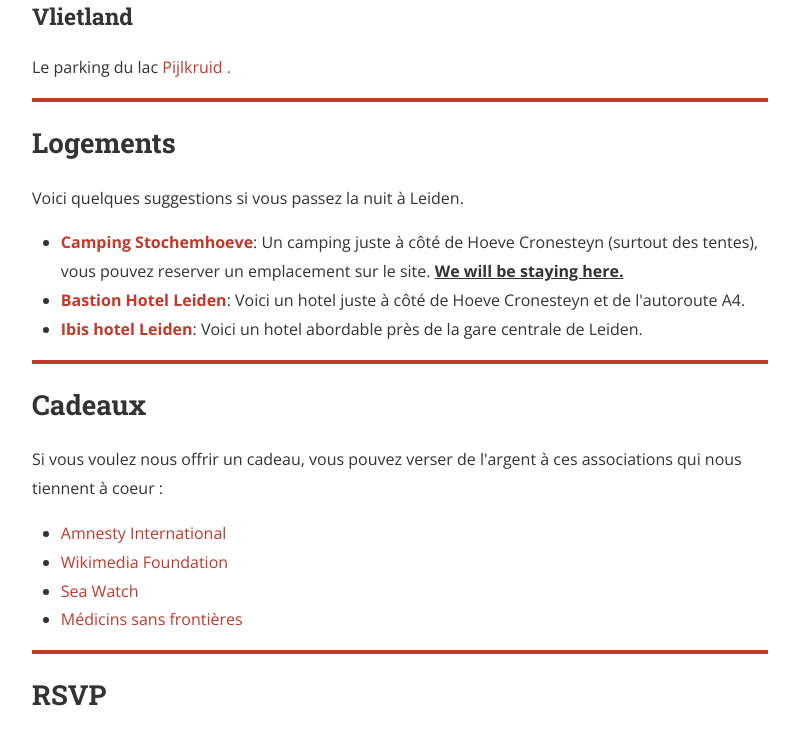
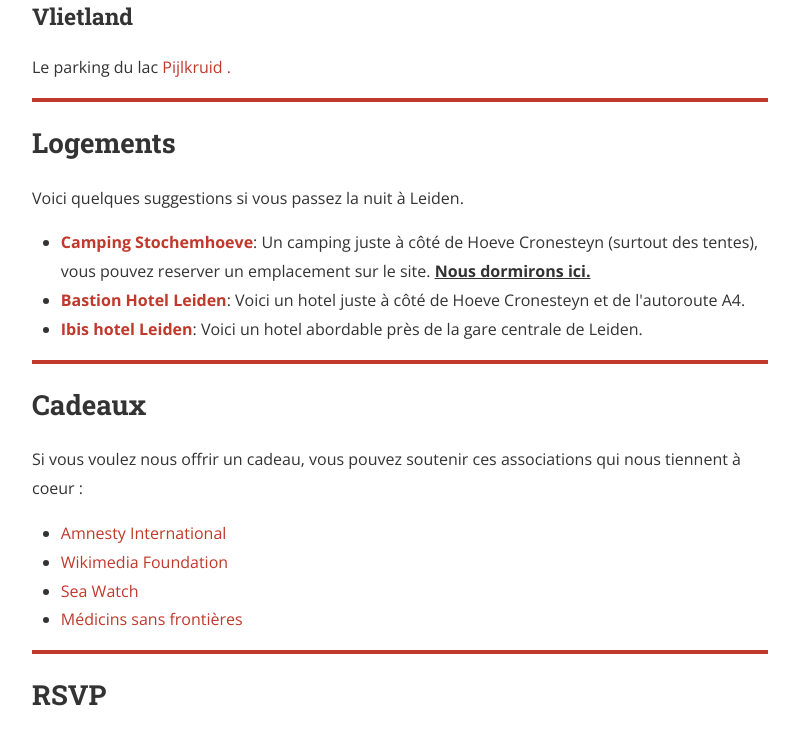
Before and after one commit to thiesgehrmann/heijmans-gehrmann, a Jekyll site: the page built from french.html, in a window 1280 px wide and 900 px high, scrolled down 3406 px, cut to the strip 0-732 px from the top of the window. Shown: the whole strip, without its empty margins (240-1039 px from the left). Built offline with Jekyll 4.4.1, drawn with Linux system fonts in a browser that asks for light colours; nearby versions of some CDN libraries.

Commit message:
Update french.html

```diff
--- a/french.html
+++ b/french.html
@@ -106,7 +106,7 @@
   <ul>
     <li>
       <b><a href="https://stochemhoeve.nl">Camping Stochemhoeve</a></b>:
-      Un camping juste à côté de Hoeve Cronesteyn (surtout des tentes), vous pouvez reserver un emplacement sur le site. <u><b>We will be staying here.</b></u>
+      Un camping juste à côté de Hoeve Cronesteyn (surtout des tentes), vous pouvez reserver un emplacement sur le site. <u><b>Nous dormirons ici.</b></u>
     </li>
     <li>
       <b><a href="https://www.bastionhotels.com/nl-nl/hotels/hotel-leiden">Bastion Hotel Leiden</a></b>:
@@ -121,7 +121,7 @@
 <hr/>
 <a id="gifts"></a>
 <h2> Cadeaux </h2>
-  Si vous voulez nous offrir un cadeau, vous pouvez verser de l'argent à ces associations qui nous tiennent à coeur :
+  Si vous voulez nous offrir un cadeau, vous pouvez soutenir ces associations qui nous tiennent à coeur :
   <ul>
     <li><a href="https://www.amnesty.org/en/">Amnesty International</a></li>
     <li><a href="https://wikimediafoundation.org/">Wikimedia Foundation</a></li>
```
